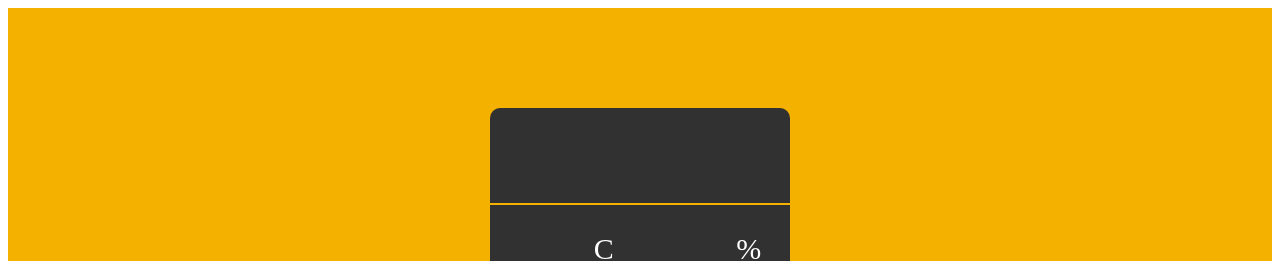
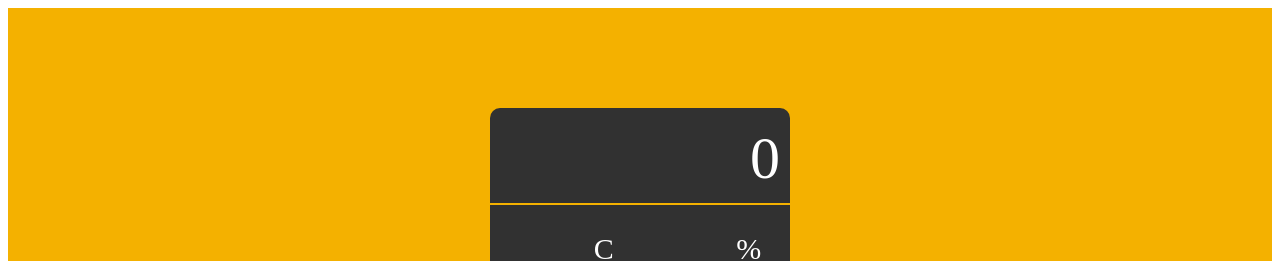
Before and after one commit to oberruti/Fiera-Studio-Calculadora, a React (Create React App) app in the folder app/: page / in a window 1280 px wide. Shown: the top 261 px of the page. Built offline with nearby package versions, Linux system fonts and the light colour scheme.

Commit message:
adding result

```diff
--- a/app/src/components/calculadora.tsx
+++ b/app/src/components/calculadora.tsx
@@ -1,4 +1,4 @@
-import React from 'react'
+import React, { useCallback, useState } from 'react'
 import { JustChildren, Style } from '../utils/tsTypes'
 import { commonStyleResources } from '../utils/style'
 
@@ -11,11 +11,19 @@ function Calculadora(): JSX.Element {
         display: 'flex',
         justifyContent: 'center',
     }
+
+    const [result, setResult] = useState('0')
+
+    const onClickButton = useCallback((value: string) => {
+        // const valueToShow = getValueToShow(value)
+        // setResult(valueToShow)
+    }, [result, setResult])
+
     return (
         <div style={background}>
             <Container>
-                <Resultado/>
-                <Botonera />
+                <Resultado resultado={result}/>
+                <Botonera onClickButton={onClickButton} />
             </Container>
         </div>
     )
@@ -35,7 +43,7 @@ function Container(props: JustChildren): JSX.Element {
     )
 }
 
-function Resultado(): JSX.Element {
+function Resultado(props: {resultado: string}): JSX.Element {
     const style: Style = {
         height: '75px',
         padding: '10px',
@@ -45,17 +53,19 @@ function Resultado(): JSX.Element {
         borderBottomWidth: '2px',
         borderBottomStyle: 'solid',
         color: 'white',
-        fontSize: '30px',
-        alignItems: 'flex-end'
+        fontSize: '60px',
+        alignItems: 'flex-end',
+        cursor: 'default',
     }
+
     return (
         <div style={style}>
-            {/* result */}
+            {props.resultado}
         </div>
     )
 }
 
-function Botonera(): JSX.Element {
+function Botonera(props: {onClickButton:(value: string) => void}): JSX.Element {
     const style: Style = {
         height: '380px',
         padding: '10px',
@@ -68,6 +78,7 @@ function Botonera(): JSX.Element {
     }
 
     const botonesAMostrar = getBotones().map((boton, key) => {
+        const [opacity, setOpacity] = useState('1')
         const style: Style = {
             gridRowStart: boton.gridRowStart,
             gridRowEnd: boton.gridRowEnd,
@@ -76,9 +87,16 @@ function Botonera(): JSX.Element {
             color: boton.color ? boton.color : 'white',
             fontSize: '30px',
             cursor: 'pointer',
+            opacity,
         }
         return (
-            <div style={style} key={key}>
+            <div
+                style={style}
+                key={key}
+                onMouseEnter={() => setOpacity('0.6')}
+                onMouseLeave={() => setOpacity('1')}
+                onClick={() => props.onClickButton(boton.boton)}
+                >
                 {boton.boton}
             </div>
         )
```
Also changed, not shown: 1 other file (tests, documents, lock files or other folders).
